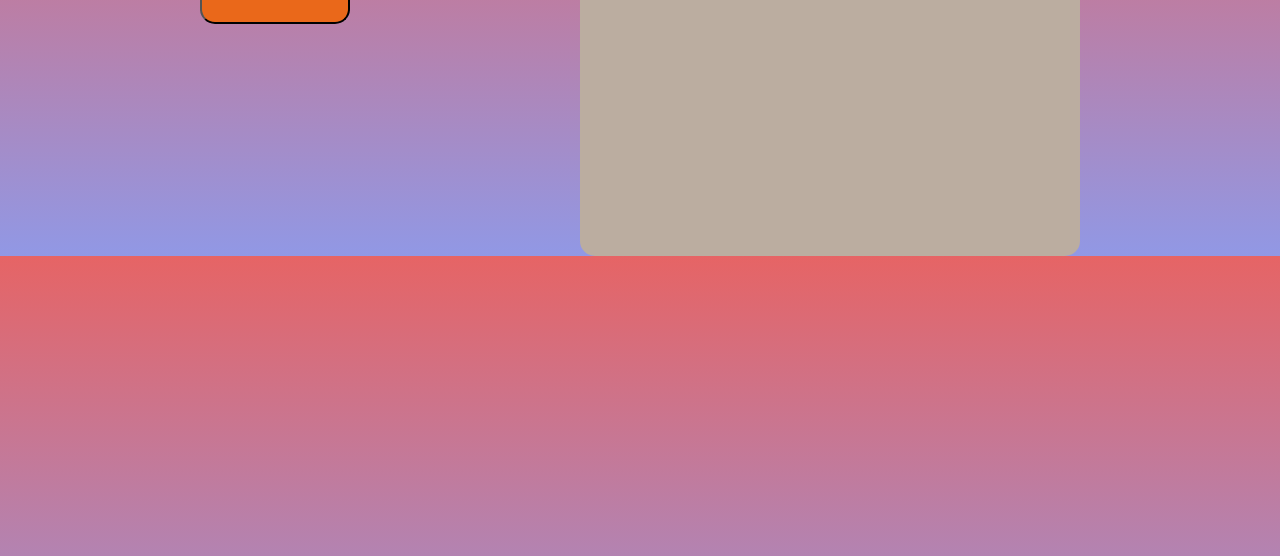
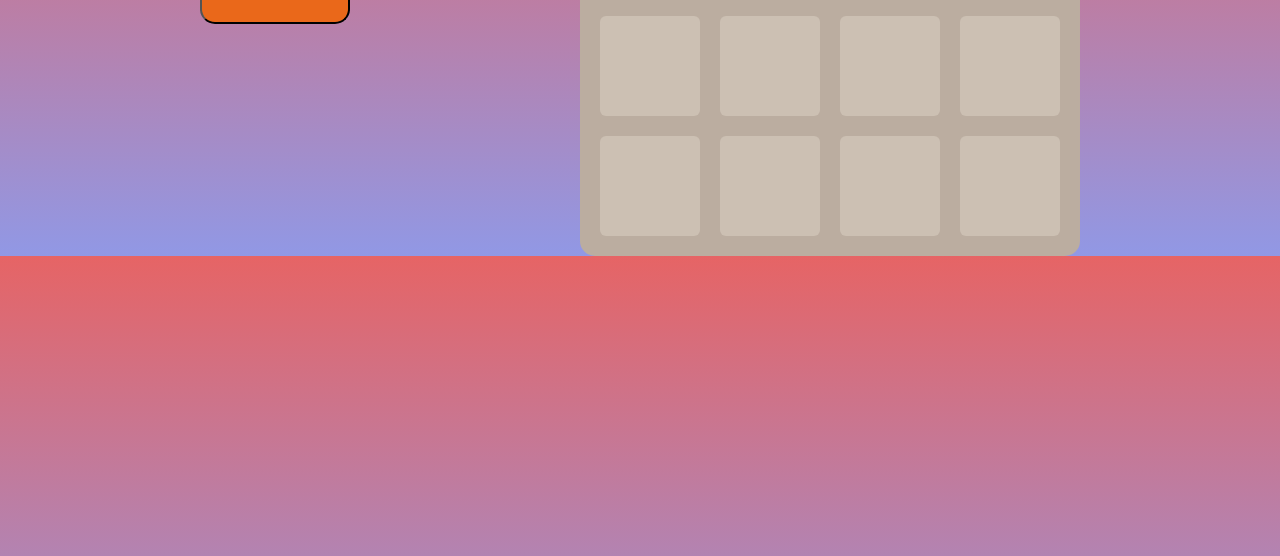
Before and after one commit to winchesHe/XiaoMiHtml, a plain HTML site: page 实习页面/game/2048.html in a window 1280 px wide. Shown: the part 244-800 px from the top of the page. Drawn offline with Linux system fonts and the light colour scheme.

Commit message:
update: 2048小游戏优化

```diff
--- a/实习页面/game/2048.html
+++ b/实习页面/game/2048.html
@@ -67,7 +67,7 @@
     li {
       width: 100px;
       height: 100px;
-      /* background-color: #ccc0b3; */
+      background-color: #ccc0b3;
       border-radius: 6px;
       line-height: 100px;
       text-align: center;
```
